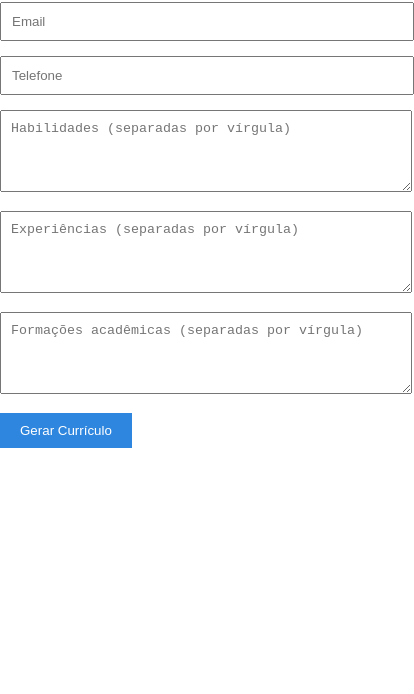
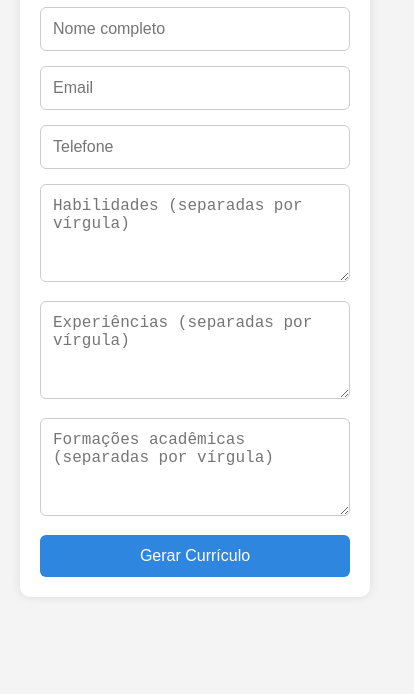
Before and after one commit to Rickzin014/gerador-curriculos, a plain HTML site: page templates/index.html in a window 390 px wide. Shown: the part 150-844 px from the top of the page, 414 px wide, since content can reach past the window. Drawn offline with Linux system fonts and the light colour scheme.

Commit message:
Deixando layout responsivo para celular

```diff
--- a/templates/index.html
+++ b/templates/index.html
@@ -3,30 +3,60 @@
 <head>
     <meta charset="UTF-8">
     <title>Gerador de Currículos</title>
+    <meta name="viewport" content="width=device-width, initial-scale=1.0">
     <style>
+        * {
+            box-sizing: border-box;
+        }
+
         body {
             font-family: Arial, sans-serif;
-            margin: 40px auto;
+            margin: 0;
+            padding: 20px;
+            background-color: #f4f4f4;
+        }
+
+        .container {
             max-width: 600px;
+            margin: 0 auto;
+            background: #fff;
+            padding: 20px;
+            border-radius: 10px;
+            box-shadow: 0 0 10px rgba(0,0,0,0.1);
         }
+
         input, textarea {
             width: 100%;
             margin-bottom: 15px;
-            padding: 10px;
+            padding: 12px;
+            border: 1px solid #ccc;
+            border-radius: 6px;
+            font-size: 16px;
         }
+
         button {
-            padding: 10px 20px;
+            width: 100%;
+            padding: 12px;
             background-color: #2e86de;
             color: white;
             border: none;
+            border-radius: 6px;
+            font-size: 16px;
             cursor: pointer;
         }
+
+        button:hover {
+            background-color: #1b4f72;
+        }
+
         h1 {
             text-align: center;
+            color: #333;
         }
     </style>
 </head>
 <body>
+    <div class="container">
         <h1>Gerador de Currículos</h1>
         <form action="/gerar" method="post">
             <input type="text" name="nome" placeholder="Nome completo" required>
@@ -39,5 +69,6 @@
 
             <button type="submit">Gerar Currículo</button>
         </form>
+    </div>
 </body>
 </html>
```
Lines whose indentation alone changed are shown as unchanged.
